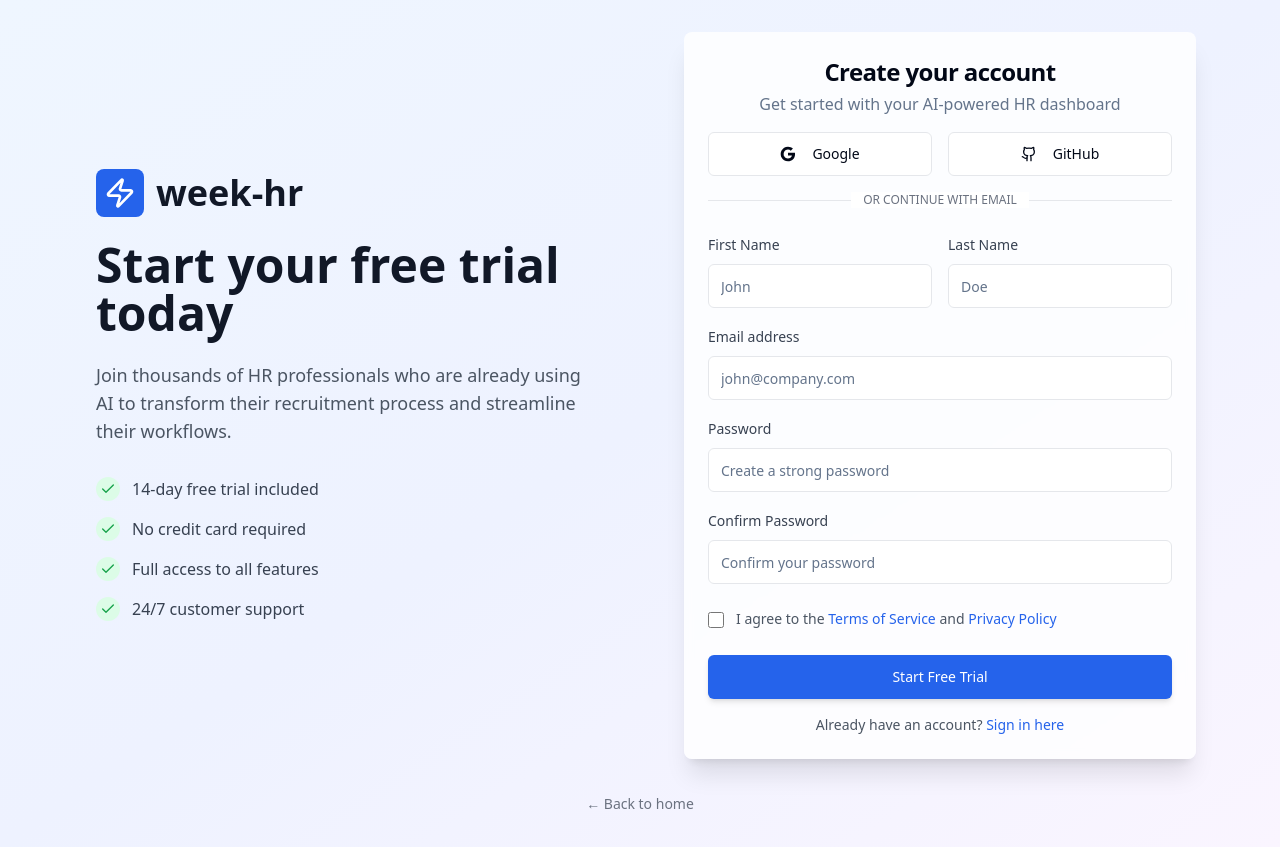
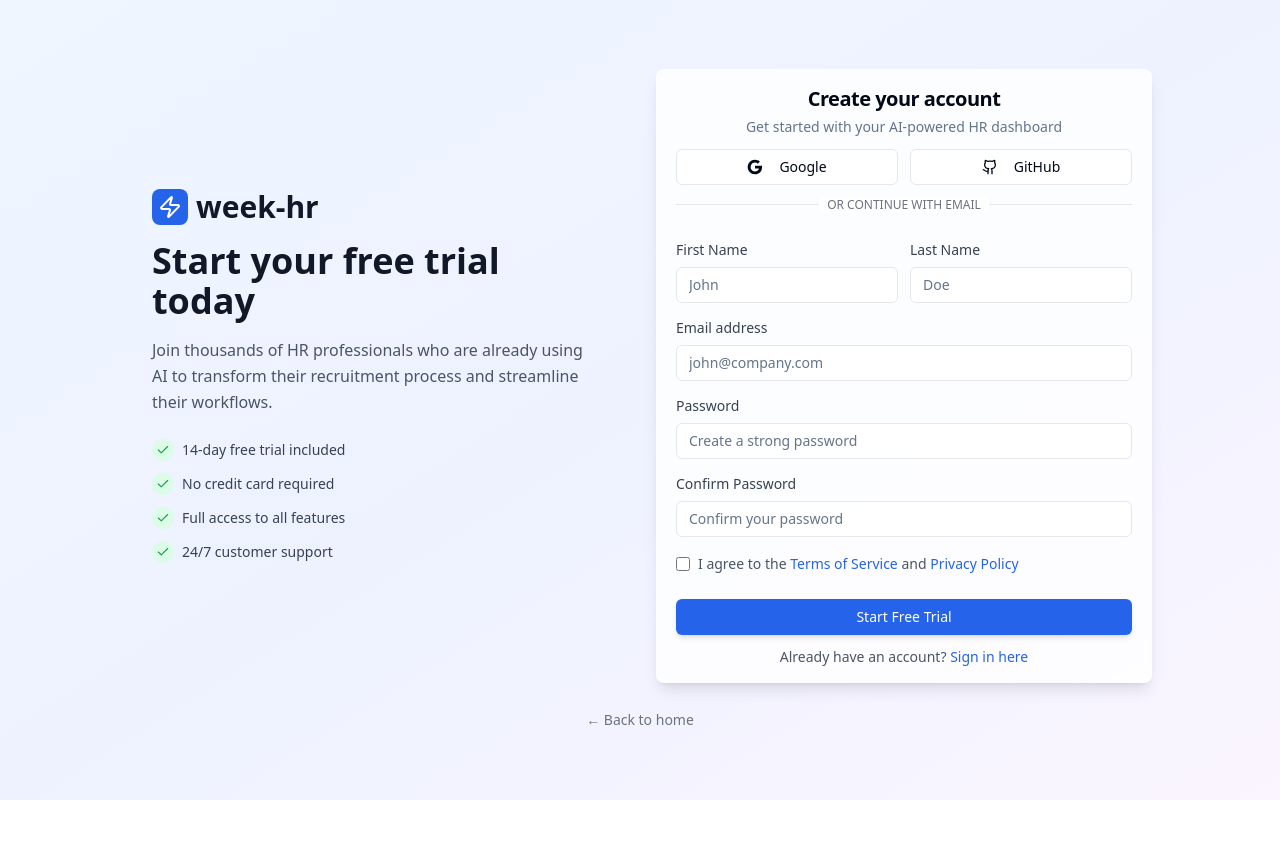
Before and after one commit to Swastik258/recruital-insight-hub, a React (Vite) app: page /signup in a window 1280 px wide. After the commit the page ends 800 px from the top, so only its background shows below. Built offline with nearby package versions, Linux system fonts and the light colour scheme.

Commit message:
Refactor: Reduce login/signup page size
Reduce the size of the login and signup pages.

```diff
--- a/src/pages/Login.tsx
+++ b/src/pages/Login.tsx
@@ -37,38 +37,38 @@ const Login = () => {
   };
 
   return (
-    <div className="min-h-screen bg-gradient-to-br from-blue-50 via-indigo-50 to-purple-50 flex items-center justify-center px-4 py-8 sm:px-6 lg:px-8">
-      <div className="w-full max-w-sm sm:max-w-md lg:max-w-lg xl:max-w-xl">
+    <div className="min-h-screen bg-gradient-to-br from-blue-50 via-indigo-50 to-purple-50 flex items-center justify-center px-4 py-6 sm:px-6 lg:px-8">
+      <div className="w-full max-w-sm">
         {/* Header */}
-        <div className="text-center mb-6 sm:mb-8">
-          <div className="flex items-center justify-center space-x-2 mb-4">
-            <div className="bg-blue-600 p-2 rounded-lg">
-              <Zap className="h-6 w-6 sm:h-8 sm:w-8 text-white" />
+        <div className="text-center mb-4 sm:mb-6">
+          <div className="flex items-center justify-center space-x-2 mb-3">
+            <div className="bg-blue-600 p-1.5 rounded-lg">
+              <Zap className="h-5 w-5 sm:h-6 sm:w-6 text-white" />
             </div>
-            <h1 className="text-2xl sm:text-3xl font-bold text-gray-900">week-hr</h1>
+            <h1 className="text-xl sm:text-2xl font-bold text-gray-900">week-hr</h1>
           </div>
-          <p className="text-gray-600 text-sm sm:text-base px-4">
+          <p className="text-gray-600 text-sm px-4">
             Welcome back! Sign in to access your HR dashboard
           </p>
         </div>
 
-        <Card className="shadow-xl border-0 bg-white/80 backdrop-blur-sm">
-          <CardHeader className="space-y-1 px-4 sm:px-6 pt-6 pb-4">
-            <CardTitle className="text-xl sm:text-2xl text-center font-semibold">
+        <Card className="shadow-lg border-0 bg-white/80 backdrop-blur-sm">
+          <CardHeader className="space-y-1 px-4 sm:px-5 pt-4 pb-3">
+            <CardTitle className="text-lg sm:text-xl text-center font-semibold">
               Sign in to your account
             </CardTitle>
-            <CardDescription className="text-center text-sm sm:text-base px-2">
+            <CardDescription className="text-center text-sm px-2">
               Choose your preferred sign-in method below
             </CardDescription>
           </CardHeader>
 
           {/* Social Login Buttons */}
-          <CardContent className="space-y-4 px-4 sm:px-6">
-            <div className="grid grid-cols-1 sm:grid-cols-2 gap-3 sm:gap-4">
+          <CardContent className="space-y-3 px-4 sm:px-5">
+            <div className="grid grid-cols-1 sm:grid-cols-2 gap-2 sm:gap-3">
               <Button
                 variant="outline"
                 onClick={handleGoogleLogin}
-                className="w-full h-11 text-sm font-medium border-gray-200 hover:bg-gray-50 hover:border-gray-300 transition-all duration-200"
+                className="w-full h-9 text-sm font-medium border-gray-200 hover:bg-gray-50 hover:border-gray-300 transition-all duration-200"
               >
                 <svg className="w-4 h-4 mr-2" viewBox="0 0 24 24">
                   <path fill="currentColor" d="M22.56 12.25c0-.78-.07-1.53-.2-2.25H12v4.26h5.92c-.26 1.37-1.04 2.53-2.21 3.31v2.77h3.57c2.08-1.92 3.28-4.74 3.28-8.09z"/>
@@ -81,26 +81,26 @@ const Login = () => {
               <Button
                 variant="outline"
                 onClick={handleGithubLogin}
-                className="w-full h-11 text-sm font-medium border-gray-200 hover:bg-gray-50 hover:border-gray-300 transition-all duration-200"
+                className="w-full h-9 text-sm font-medium border-gray-200 hover:bg-gray-50 hover:border-gray-300 transition-all duration-200"
               >
                 <Github className="w-4 h-4 mr-2" />
                 GitHub
               </Button>
             </div>
 
-            <div className="relative my-6">
+            <div className="relative my-4">
               <div className="absolute inset-0 flex items-center">
                 <span className="w-full border-t border-gray-200" />
               </div>
               <div className="relative flex justify-center text-xs uppercase">
-                <span className="bg-white px-3 text-gray-500 font-medium">Or continue with email</span>
+                <span className="bg-white px-2 text-gray-500 font-medium">Or continue with email</span>
               </div>
             </div>
           </CardContent>
 
           <form onSubmit={handleLogin}>
-            <CardContent className="space-y-4 px-4 sm:px-6 pt-0">
-              <div className="space-y-2">
+            <CardContent className="space-y-3 px-4 sm:px-5 pt-0">
+              <div className="space-y-1.5">
                 <Label htmlFor="email" className="text-sm font-medium text-gray-700">
                   Email address
                 </Label>
@@ -111,10 +111,10 @@ const Login = () => {
                   value={email}
                   onChange={(e) => setEmail(e.target.value)}
                   required
-                  className="h-11 border-gray-200 focus:border-blue-500 focus:ring-blue-500"
+                  className="h-9 border-gray-200 focus:border-blue-500 focus:ring-blue-500"
                 />
               </div>
-              <div className="space-y-2">
+              <div className="space-y-1.5">
                 <Label htmlFor="password" className="text-sm font-medium text-gray-700">
                   Password
                 </Label>
@@ -125,15 +125,15 @@ const Login = () => {
                   value={password}
                   onChange={(e) => setPassword(e.target.value)}
                   required
-                  className="h-11 border-gray-200 focus:border-blue-500 focus:ring-blue-500"
+                  className="h-9 border-gray-200 focus:border-blue-500 focus:ring-blue-500"
                 />
               </div>
-              <div className="flex items-center justify-between pt-2">
+              <div className="flex items-center justify-between pt-1">
                 <div className="flex items-center space-x-2">
                   <input
                     type="checkbox"
                     id="remember"
-                    className="h-4 w-4 text-blue-600 border-gray-300 rounded focus:ring-blue-500"
+                    className="h-3.5 w-3.5 text-blue-600 border-gray-300 rounded focus:ring-blue-500"
                   />
                   <Label htmlFor="remember" className="text-sm text-gray-600">
                     Remember me
@@ -147,15 +147,15 @@ const Login = () => {
                 </Link>
               </div>
             </CardContent>
-            <CardFooter className="flex flex-col space-y-4 px-4 sm:px-6 pb-6">
+            <CardFooter className="flex flex-col space-y-3 px-4 sm:px-5 pb-4">
               <Button
                 type="submit"
-                className="w-full h-11 bg-blue-600 hover:bg-blue-700 text-white font-medium transition-all duration-200 shadow-md hover:shadow-lg"
+                className="w-full h-9 bg-blue-600 hover:bg-blue-700 text-white font-medium transition-all duration-200 shadow-md hover:shadow-lg"
                 disabled={isLoading}
               >
                 {isLoading ? (
                   <div className="flex items-center">
-                    <div className="animate-spin rounded-full h-4 w-4 border-b-2 border-white mr-2"></div>
+                    <div className="animate-spin rounded-full h-3.5 w-3.5 border-b-2 border-white mr-2"></div>
                     Signing in...
                   </div>
                 ) : (
@@ -172,7 +172,7 @@ const Login = () => {
           </form>
         </Card>
 
-        <div className="mt-6 text-center">
+        <div className="mt-4 text-center">
           <Link
             to="/"
             className="inline-flex items-center text-sm text-gray-500 hover:text-gray-700 font-medium transition-colors"
--- a/src/pages/Signup.tsx
+++ b/src/pages/Signup.tsx
@@ -64,30 +64,30 @@ const Signup = () => {
   ];
 
   return (
-    <div className="min-h-screen bg-gradient-to-br from-blue-50 via-indigo-50 to-purple-50 flex items-center justify-center px-4 py-8 sm:px-6 lg:px-8">
-      <div className="w-full max-w-6xl">
-        <div className="grid lg:grid-cols-2 gap-8 lg:gap-12 items-center">
+    <div className="min-h-screen bg-gradient-to-br from-blue-50 via-indigo-50 to-purple-50 flex items-center justify-center px-4 py-6 sm:px-6 lg:px-8">
+      <div className="w-full max-w-5xl">
+        <div className="grid lg:grid-cols-2 gap-6 lg:gap-8 items-center">
           {/* Left side - Benefits */}
-          <div className="text-center lg:text-left px-4 sm:px-6 lg:px-8">
-            <div className="flex items-center justify-center lg:justify-start space-x-3 mb-6">
-              <div className="bg-blue-600 p-2 rounded-lg">
-                <Zap className="h-8 w-8 text-white" />
+          <div className="text-center lg:text-left px-4 sm:px-6 lg:px-6">
+            <div className="flex items-center justify-center lg:justify-start space-x-2 mb-4">
+              <div className="bg-blue-600 p-1.5 rounded-lg">
+                <Zap className="h-6 w-6 text-white" />
               </div>
-              <h1 className="text-3xl sm:text-4xl font-bold text-gray-900">week-hr</h1>
+              <h1 className="text-2xl sm:text-3xl font-bold text-gray-900">week-hr</h1>
             </div>
-            <h2 className="text-3xl sm:text-4xl lg:text-5xl font-bold text-gray-900 mb-4 lg:mb-6 leading-tight">
+            <h2 className="text-2xl sm:text-3xl lg:text-4xl font-bold text-gray-900 mb-3 lg:mb-4 leading-tight">
               Start your free trial today
             </h2>
-            <p className="text-gray-600 mb-6 lg:mb-8 text-base sm:text-lg leading-relaxed max-w-xl mx-auto lg:mx-0">
+            <p className="text-gray-600 mb-4 lg:mb-6 text-base leading-relaxed max-w-lg mx-auto lg:mx-0">
               Join thousands of HR professionals who are already using AI to transform their recruitment process and streamline their workflows.
             </p>
-            <ul className="space-y-4 max-w-md mx-auto lg:mx-0">
+            <ul className="space-y-3 max-w-md mx-auto lg:mx-0">
               {benefits.map((benefit, index) => (
                 <li key={index} className="flex items-center justify-center lg:justify-start">
-                  <div className="bg-green-100 p-1 rounded-full mr-3">
-                    <Check className="h-4 w-4 text-green-600" />
+                  <div className="bg-green-100 p-1 rounded-full mr-2">
+                    <Check className="h-3.5 w-3.5 text-green-600" />
                   </div>
-                  <span className="text-gray-700 font-medium">{benefit}</span>
+                  <span className="text-gray-700 font-medium text-sm">{benefit}</span>
                 </li>
               ))}
             </ul>
@@ -95,23 +95,23 @@ const Signup = () => {
 
           {/* Right side - Signup form */}
           <div className="w-full max-w-md mx-auto lg:max-w-lg">
-            <Card className="shadow-xl border-0 bg-white/80 backdrop-blur-sm">
-              <CardHeader className="space-y-1 px-4 sm:px-6 pt-6 pb-4">
-                <CardTitle className="text-xl sm:text-2xl text-center font-semibold">
+            <Card className="shadow-lg border-0 bg-white/80 backdrop-blur-sm">
+              <CardHeader className="space-y-1 px-4 sm:px-5 pt-4 pb-3">
+                <CardTitle className="text-lg sm:text-xl text-center font-semibold">
                   Create your account
                 </CardTitle>
-                <CardDescription className="text-center text-sm sm:text-base px-2">
+                <CardDescription className="text-center text-sm px-2">
                   Get started with your AI-powered HR dashboard
                 </CardDescription>
               </CardHeader>
 
               {/* Social Signup Buttons */}
-              <CardContent className="space-y-4 px-4 sm:px-6">
-                <div className="grid grid-cols-1 sm:grid-cols-2 gap-3 sm:gap-4">
+              <CardContent className="space-y-3 px-4 sm:px-5">
+                <div className="grid grid-cols-1 sm:grid-cols-2 gap-2 sm:gap-3">
                   <Button
                     variant="outline"
                     onClick={handleGoogleSignup}
-                    className="w-full h-11 text-sm font-medium border-gray-200 hover:bg-gray-50 hover:border-gray-300 transition-all duration-200"
+                    className="w-full h-9 text-sm font-medium border-gray-200 hover:bg-gray-50 hover:border-gray-300 transition-all duration-200"
                   >
                     <svg className="w-4 h-4 mr-2" viewBox="0 0 24 24">
                       <path fill="currentColor" d="M22.56 12.25c0-.78-.07-1.53-.2-2.25H12v4.26h5.92c-.26 1.37-1.04 2.53-2.21 3.31v2.77h3.57c2.08-1.92 3.28-4.74 3.28-8.09z"/>
@@ -124,27 +124,27 @@ const Signup = () => {
                   <Button
                     variant="outline"
                     onClick={handleGithubSignup}
-                    className="w-full h-11 text-sm font-medium border-gray-200 hover:bg-gray-50 hover:border-gray-300 transition-all duration-200"
+                    className="w-full h-9 text-sm font-medium border-gray-200 hover:bg-gray-50 hover:border-gray-300 transition-all duration-200"
                   >
                     <Github className="w-4 h-4 mr-2" />
                     GitHub
                   </Button>
                 </div>
 
-                <div className="relative my-6">
+                <div className="relative my-4">
                   <div className="absolute inset-0 flex items-center">
                     <span className="w-full border-t border-gray-200" />
                   </div>
                   <div className="relative flex justify-center text-xs uppercase">
-                    <span className="bg-white px-3 text-gray-500 font-medium">Or continue with email</span>
+                    <span className="bg-white px-2 text-gray-500 font-medium">Or continue with email</span>
                   </div>
                 </div>
               </CardContent>
 
               <form onSubmit={handleSignup}>
-                <CardContent className="space-y-4 px-4 sm:px-6 pt-0">
-                  <div className="grid grid-cols-1 sm:grid-cols-2 gap-4">
-                    <div className="space-y-2">
+                <CardContent className="space-y-3 px-4 sm:px-5 pt-0">
+                  <div className="grid grid-cols-1 sm:grid-cols-2 gap-3">
+                    <div className="space-y-1.5">
                       <Label htmlFor="firstName" className="text-sm font-medium text-gray-700">
                         First Name
                       </Label>
@@ -155,10 +155,10 @@ const Signup = () => {
                         value={formData.firstName}
                         onChange={handleInputChange}
                         required
-                        className="h-11 border-gray-200 focus:border-blue-500 focus:ring-blue-500"
+                        className="h-9 border-gray-200 focus:border-blue-500 focus:ring-blue-500"
                       />
                     </div>
-                    <div className="space-y-2">
+                    <div className="space-y-1.5">
                       <Label htmlFor="lastName" className="text-sm font-medium text-gray-700">
                         Last Name
                       </Label>
@@ -169,11 +169,11 @@ const Signup = () => {
                         value={formData.lastName}
                         onChange={handleInputChange}
                         required
-                        className="h-11 border-gray-200 focus:border-blue-500 focus:ring-blue-500"
+                        className="h-9 border-gray-200 focus:border-blue-500 focus:ring-blue-500"
                       />
                     </div>
                   </div>
-                  <div className="space-y-2">
+                  <div className="space-y-1.5">
                     <Label htmlFor="email" className="text-sm font-medium text-gray-700">
                       Email address
                     </Label>
@@ -185,10 +185,10 @@ const Signup = () => {
                       value={formData.email}
                       onChange={handleInputChange}
                       required
-                      className="h-11 border-gray-200 focus:border-blue-500 focus:ring-blue-500"
+                      className="h-9 border-gray-200 focus:border-blue-500 focus:ring-blue-500"
                     />
                   </div>
-                  <div className="space-y-2">
+                  <div className="space-y-1.5">
                     <Label htmlFor="password" className="text-sm font-medium text-gray-700">
                       Password
                     </Label>
@@ -200,10 +200,10 @@ const Signup = () => {
                       value={formData.password}
                       onChange={handleInputChange}
                       required
-                      className="h-11 border-gray-200 focus:border-blue-500 focus:ring-blue-500"
+                      className="h-9 border-gray-200 focus:border-blue-500 focus:ring-blue-500"
                     />
                   </div>
-                  <div className="space-y-2">
+                  <div className="space-y-1.5">
                     <Label htmlFor="confirmPassword" className="text-sm font-medium text-gray-700">
                       Confirm Password
                     </Label>
@@ -215,14 +215,14 @@ const Signup = () => {
                       value={formData.confirmPassword}
                       onChange={handleInputChange}
                       required
-                      className="h-11 border-gray-200 focus:border-blue-500 focus:ring-blue-500"
+                      className="h-9 border-gray-200 focus:border-blue-500 focus:ring-blue-500"
                     />
                   </div>
-                  <div className="flex items-start space-x-3 pt-2">
+                  <div className="flex items-start space-x-2 pt-1">
                     <input
                       type="checkbox"
                       id="terms"
-                      className="h-4 w-4 text-blue-600 border-gray-300 rounded focus:ring-blue-500 mt-1"
+                      className="h-3.5 w-3.5 text-blue-600 border-gray-300 rounded focus:ring-blue-500 mt-1"
                       required
                     />
                     <Label htmlFor="terms" className="text-sm text-gray-600 leading-relaxed">
@@ -237,15 +237,15 @@ const Signup = () => {
                     </Label>
                   </div>
                 </CardContent>
-                <CardFooter className="flex flex-col space-y-4 px-4 sm:px-6 pb-6">
+                <CardFooter className="flex flex-col space-y-3 px-4 sm:px-5 pb-4">
                   <Button
                     type="submit"
-                    className="w-full h-11 bg-blue-600 hover:bg-blue-700 text-white font-medium transition-all duration-200 shadow-md hover:shadow-lg"
+                    className="w-full h-9 bg-blue-600 hover:bg-blue-700 text-white font-medium transition-all duration-200 shadow-md hover:shadow-lg"
                     disabled={isLoading}
                   >
                     {isLoading ? (
                       <div className="flex items-center">
-                        <div className="animate-spin rounded-full h-4 w-4 border-b-2 border-white mr-2"></div>
+                        <div className="animate-spin rounded-full h-3.5 w-3.5 border-b-2 border-white mr-2"></div>
                         Creating account...
                       </div>
                     ) : (
@@ -264,7 +264,7 @@ const Signup = () => {
           </div>
         </div>
 
-        <div className="mt-8 text-center">
+        <div className="mt-6 text-center">
           <Link
             to="/"
             className="inline-flex items-center text-sm text-gray-500 hover:text-gray-700 font-medium transition-colors"
```
